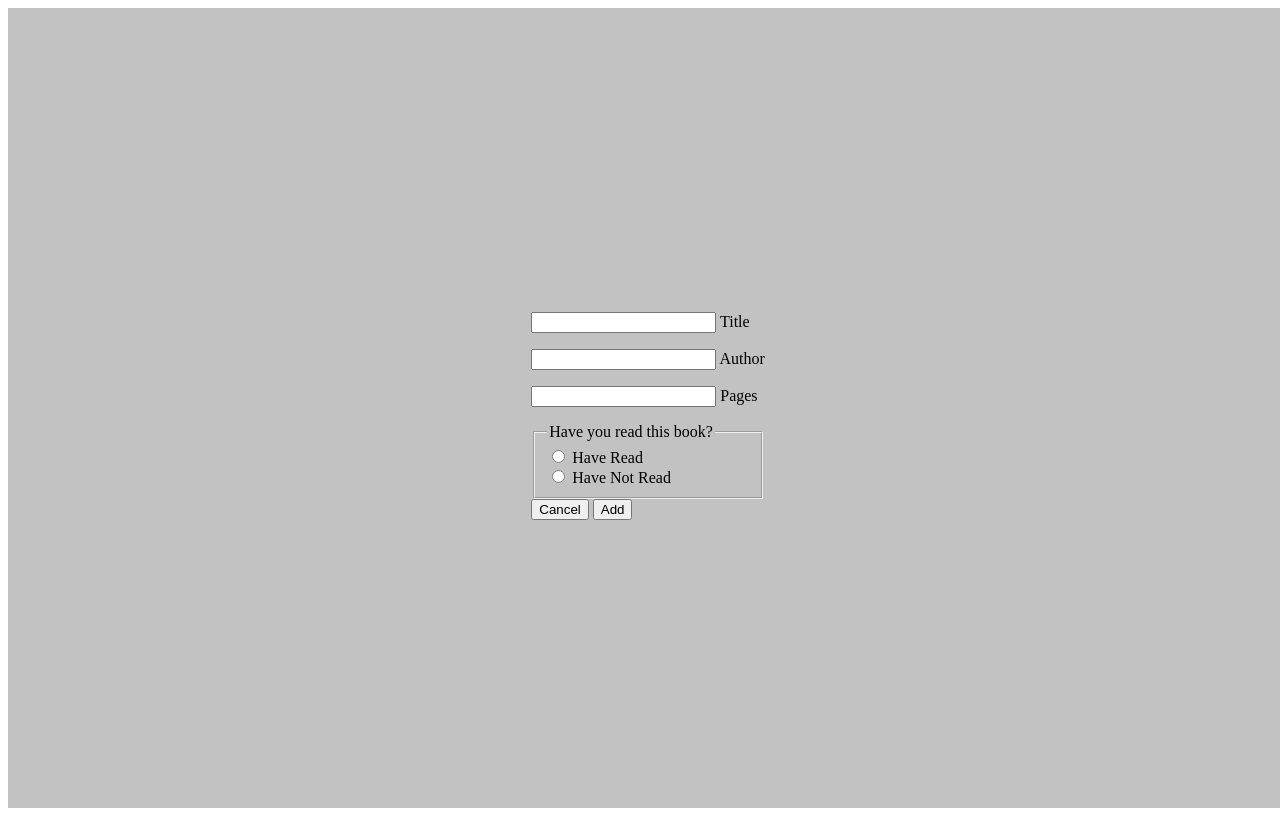
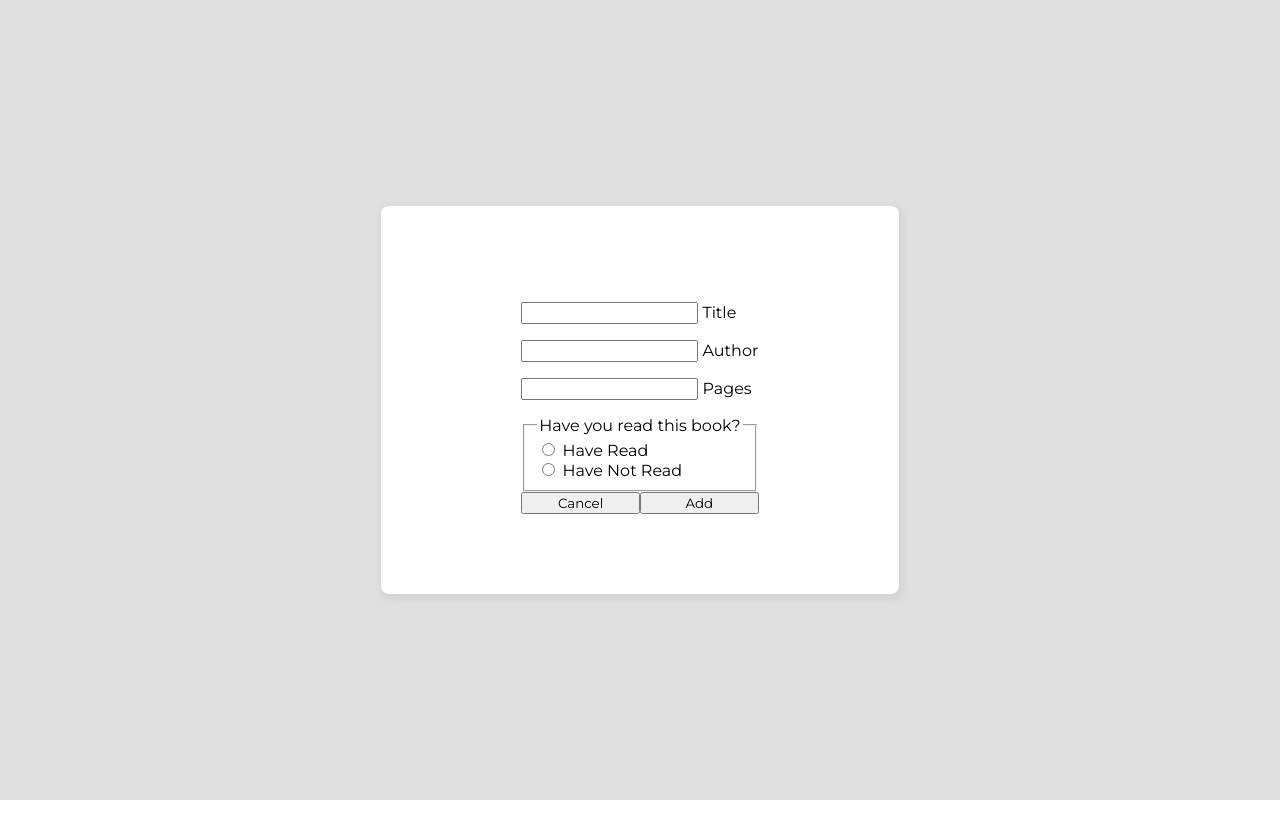
Before and after one commit to alabador/odin-library, a plain HTML site: page index.html in a window 1280 px wide. Both pictures are taken after a click on the button "NEW BOOK". Drawn offline with Linux system fonts and the light colour scheme.

Commit message:
Add card styles

```diff
--- a/style.css
+++ b/style.css
@@ -1,7 +1,19 @@
+@import url('https://fonts.googleapis.com/css2?family=Montserrat:ital,wght@0,200;0,300;0,400;0,500;0,700;1,200;1,300;1,400;1,700&display=swap');
+
+/*Reset*/
+body {
+    margin: 0;
+    padding: 0;
+}
+
+* {
+    font-family: 'Montserrat', sans-serif;
+}
+
 .wrapper {
     display: flex;
     flex-direction: column;
-    justify-content: center;
+    justify-content: space-evenly;
     align-items: center;
     height: 100vh;
     width: 100vw;
@@ -15,9 +27,36 @@
     justify-content: center;
     align-items: center;
     visibility: hidden;
-    background-color: rgb(194, 194, 194);
+    background-color: rgba(194, 194, 194, 0.5);
+}
+
+.form {
+    padding: 80px 140px;
+    background-color: white;
+    border-radius: 8px;
+    box-shadow: 2px 3px 6px 3px rgba(207, 207, 207, 0.712);
+}
+
+.form-cta-container {
+    display: grid;
+    grid-template-columns: 1fr 1fr;
 }
 
 .show-form {
     visibility: visible;
 }
+
+.library-container {
+    display: grid;
+    grid-template-columns: repeat( auto-fit, minmax(100px, 1fr) );
+    gap: 8px;
+    /* display: flex; */
+
+}
+
+.book {
+    width: 100%;
+    background-color: white;
+    padding: 2rem;
+    box-shadow: 2px 3px 6px 3px rgba(207, 207, 207, 0.712);
+}
```
